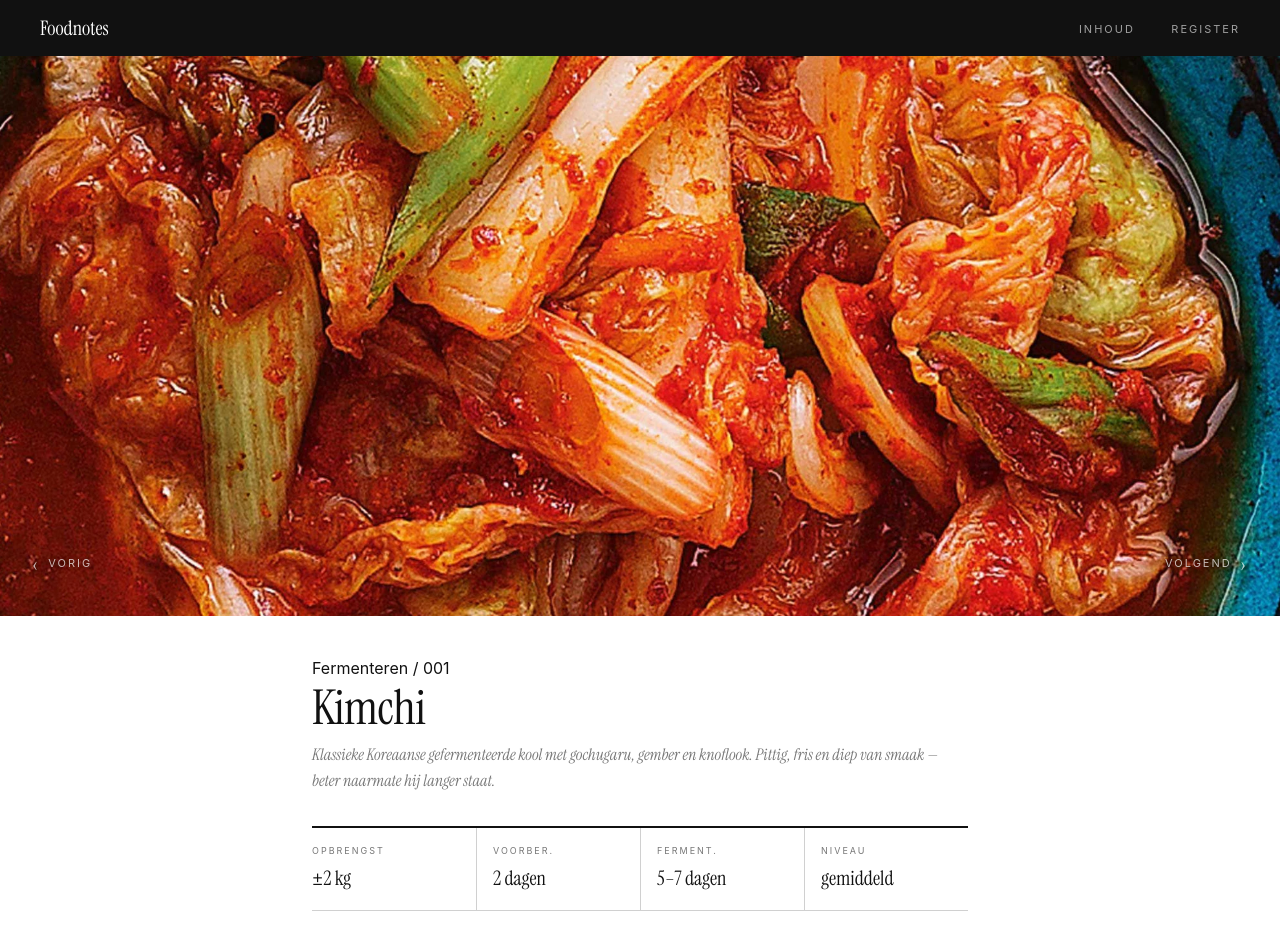
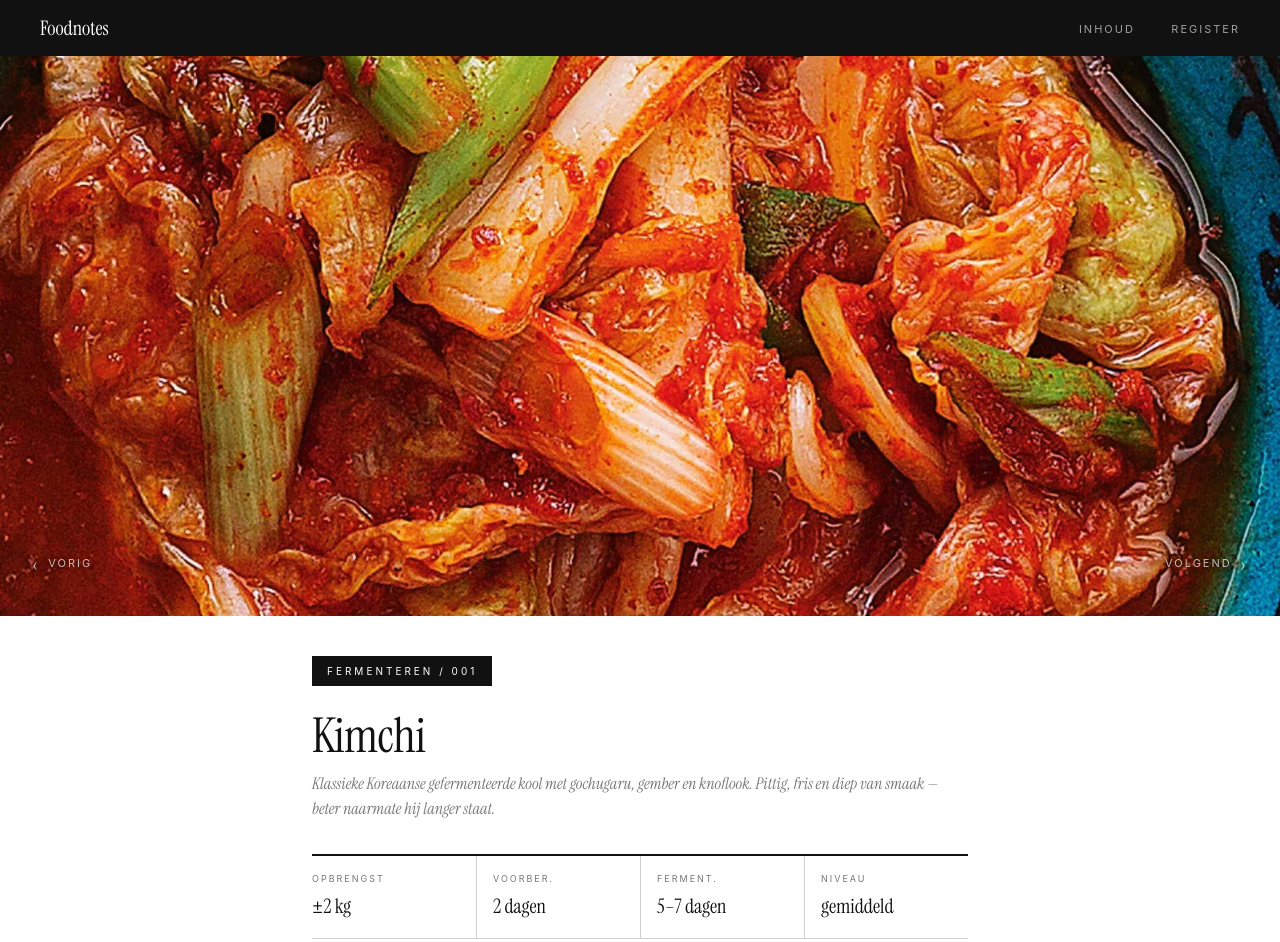
Before and after one commit to YeePas/kookboek, an Eleventy site: page src/recepten/kimchi.md in a window 1280 px wide. Shown: the top 942 px of the page. Built offline with nearby package versions, Linux system fonts and the light colour scheme; Eleventy itself is replaced by a stand-in of ours; files that its build step writes are made by us from their sources.

Commit message:
Fix badge HTML escaping and add page border
Remove stray backslashes escaping the class attribute in src/_includes/recipe.njk so the recipe badge renders correctly. Add a 1px solid var(--ink) border to html, body in src/style.css to define a visible page boundary on the dark background.

```diff
--- a/src/_includes/recipe.njk
+++ b/src/_includes/recipe.njk
@@ -22,7 +22,7 @@ layout: base.njk
     {% endif %}
   </div>
   <div class="recipe-content">
-    <div class=\"recipe-badge\">{{ category | categoryTitle }} / {{ order | pad(3) }}</div>
+    <div class="recipe-badge">{{ category | categoryTitle }} / {{ order | pad(3) }}</div>
     <h1>{{ title }}</h1>
     <p class="subtitle">{{ subtitle }}</p>
     <div class="recipe-meta" {% for cell in meta %}{% if cell.label == 'Personen' %}data-base-servings="{{ cell.value }}"{% endif %}{% endfor %}>
--- a/src/style.css
+++ b/src/style.css
@@ -282,6 +282,7 @@ html, body {
   margin-bottom: 1.5rem;
   background: var(--ink);
   color: #fff;
+  border: 1px solid var(--ink);
 }
 
 /* Title */
```
